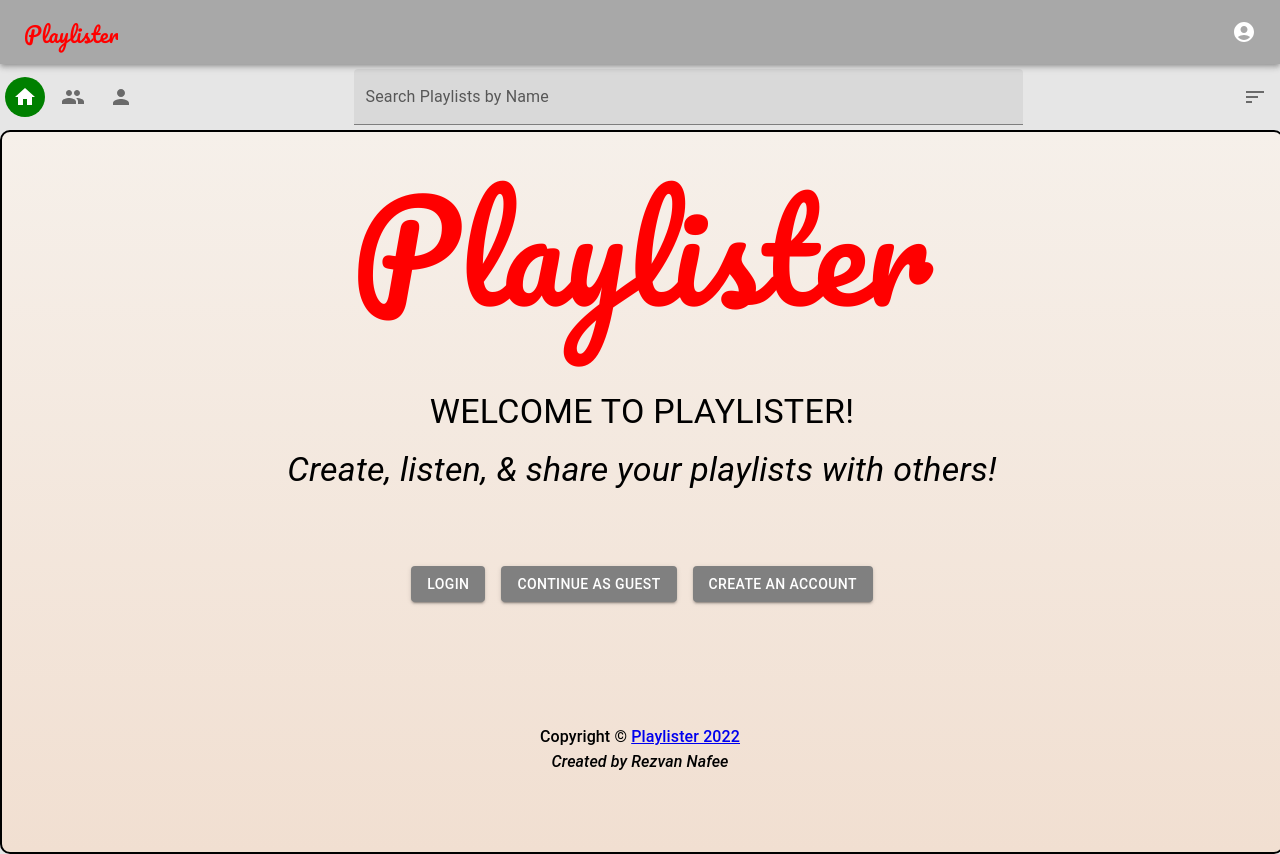
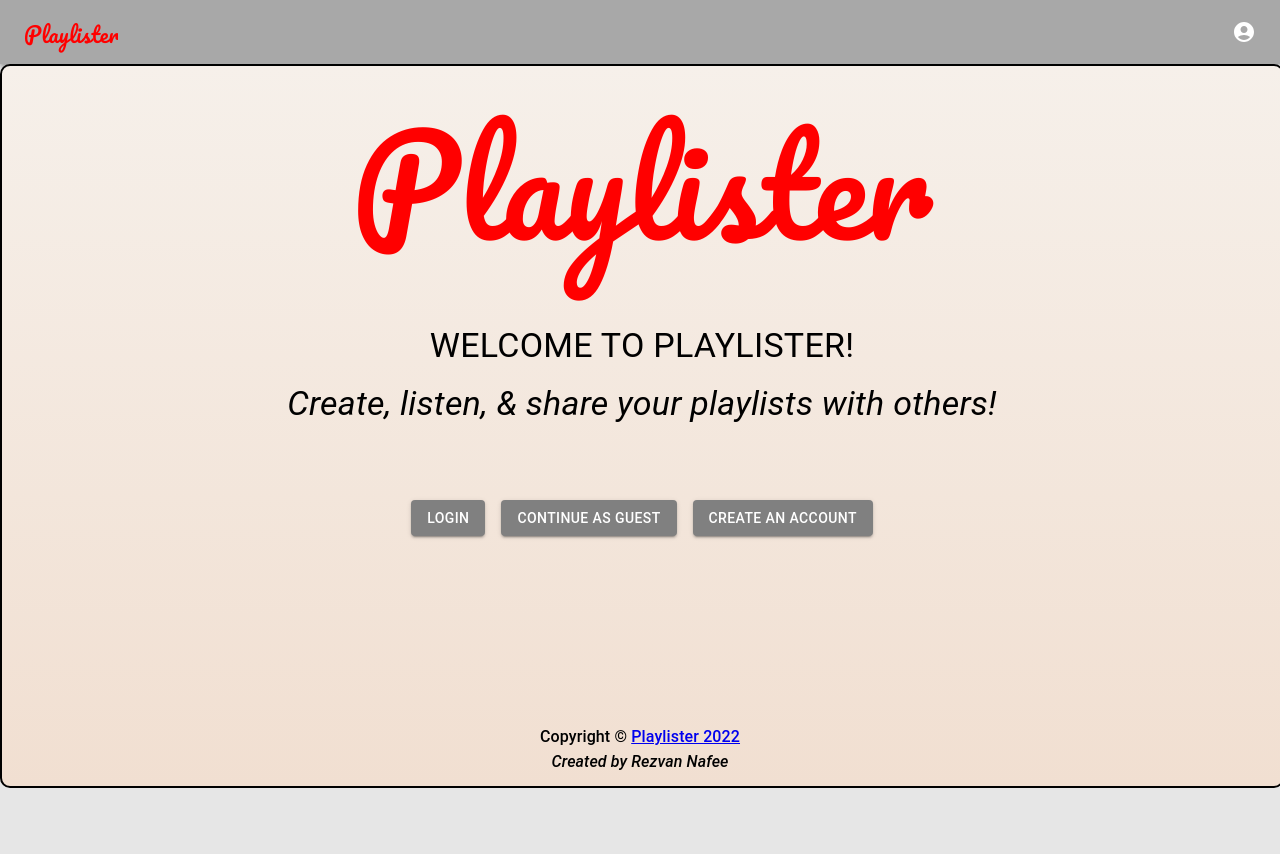
Before and after one commit to rez-nafee/Playlister, a React (Create React App) app in the folder client/: page / in a window 1280 px wide. After the commit the page ends 800 px from the top, so only its background shows below. Built offline with nearby package versions, Linux system fonts and the light colour scheme; no server answers.

Commit message:
Fixed Nav Bar showing in home sreen when trying to the guest screen.

```diff
--- a/client/src/components/AppBanner.js
+++ b/client/src/components/AppBanner.js
@@ -127,7 +127,7 @@ export default function AppBanner() {
                     menu
                 }
             </Box>
-            <FunctionBar></FunctionBar>
+            { auth.loggedIn ? <FunctionBar></FunctionBar> : <></>}
         </>
 
     );
```
